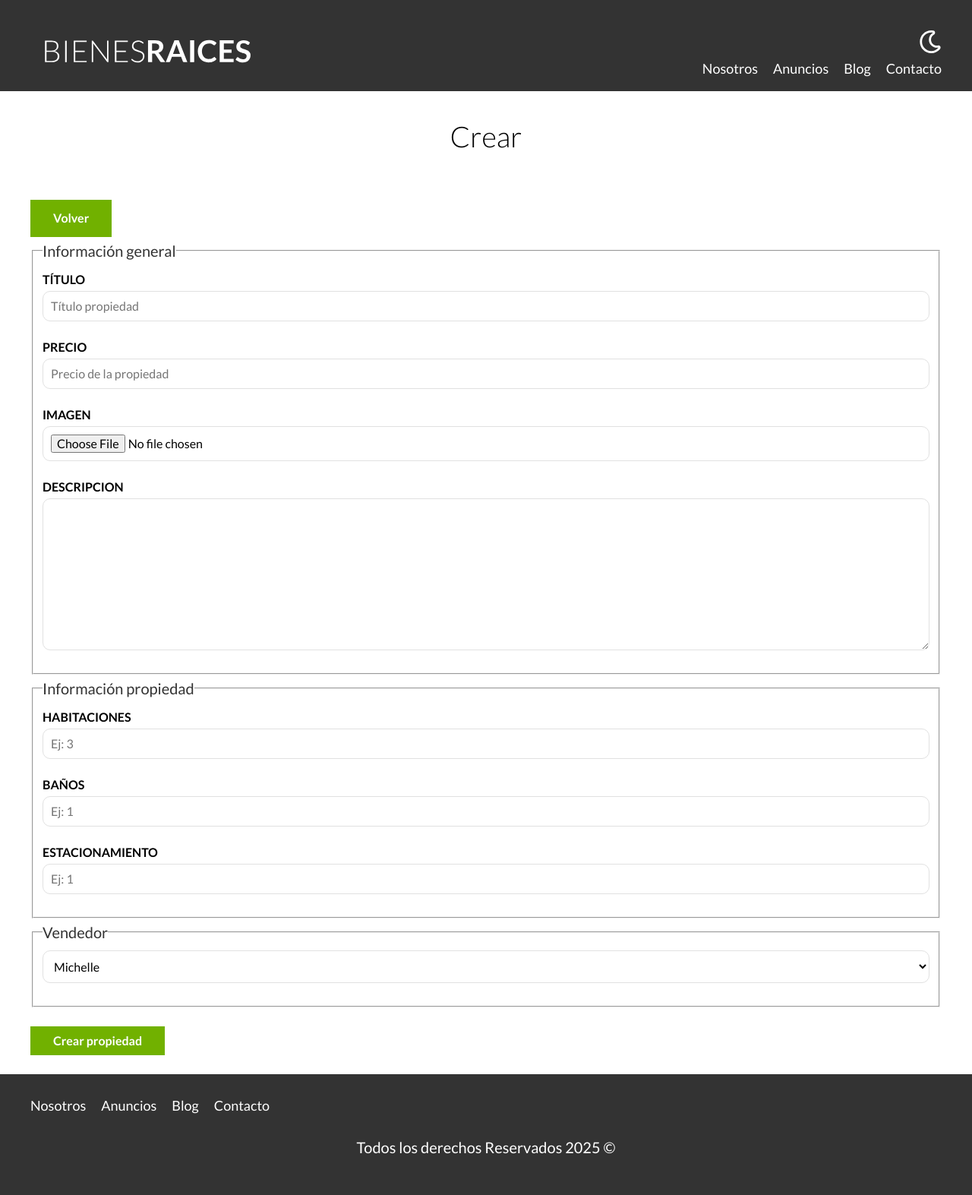
After one commit to Michelle453/bienes-raices, a PHP site: page /admin/propiedades/crear.php in a window 1280 px wide. The commit adds this page. Shown: the whole page at 76% size. Run offline with PHP 8.4, Linux system fonts and the light colour scheme.

Commit message:
Agregar archivos para CRUD y formulario crear

```diff
--- /dev/null
+++ b/admin/propiedades/crear.php
@@ -0,0 +1,71 @@
+<?php
+
+    require '../../includes/funciones.php';
+
+    incluirTemplate('header');
+?>
+
+    <main class="contenedor seccion">
+        <h1>Crear</h1>
+
+        <a href="/admin" class="boton boton-verde">Volver</a>
+
+        <form action="" class="formulario">
+            <fieldset>
+                <legend>
+                    Información general
+                </legend>
+
+                <label for="titulo">Título</label>
+                <input type="text" id="titulo" placeholder="Título propiedad">
+
+                <label for="precio">Precio</label>
+                <input type="number" id="precio" placeholder="Precio de la propiedad">
+
+                <label for="imagen">Imagen</label>
+                <input type="file" id="imagen" accept="image/jpeg, image/png">
+
+                <label for="descripcion">Descripcion</label>
+                <textarea name="" id="descripcion"></textarea>
+
+            </fieldset>
+
+            <fieldset>
+                <legend>
+                    Información propiedad
+                </legend>
+
+                <label for="habitaciones">Habitaciones</label>
+                <input type="number" id="habitaciones" placeholder="Ej: 3" min="1">
+
+                <label for="wc">Baños</label>
+                <input type="number" id="wc" placeholder="Ej: 1" min="1">
+
+                <label for="estacionamiento">Estacionamiento</label>
+                <input type="number" id="estacionamiento" placeholder="Ej: 1" min="1">
+
+            </fieldset>
+
+            <fieldset>
+                <legend>
+                    Vendedor
+                </legend>
+
+                <select name="" id="">
+                    <option value="1">Michelle</option>
+                    <option value="2">juan</option>
+                </select>
+
+            </fieldset>
+
+            <input type="submit" class="boton boton-verde" value="Crear propiedad">
+
+        </form>
+
+    </main>
+
+
+<?php
+
+    incluirTemplate('footer');
+?>
--- a/includes/templates/footer.php
+++ b/includes/templates/footer.php
@@ -14,7 +14,7 @@
 
 </footer>
 
-    <script src="build/js/bundle.min.js"></script>
+    <script src="/build/js/bundle.min.js"></script>
 
 </body>
 </html>
--- a/includes/templates/header.php
+++ b/includes/templates/header.php
@@ -4,7 +4,7 @@
     <meta charset="UTF-8">
     <meta name="viewport" content="width=device-width, initial-scale=1.0">
     <title>Bienes Raíces</title>
-    <link rel="stylesheet" href="build/css/app.css">
+    <link rel="stylesheet" href="/build/css/app.css">
 </head>
 <body>
 
@@ -12,15 +12,15 @@
         <div class="contenedor contenido-header">
             <div class="barra">
                 <a href="index.php">
-                    <img src="build/img/logo.svg" alt="Logotipo de Bienes Raíces">
+                    <img src="/build/img/logo.svg" alt="Logotipo de Bienes Raíces">
                 </a>
 
                 <div class="mobile-menu">
-                    <img src="build/img/barras.svg" alt="Icono menu responsive">
+                    <img src="/build/img/barras.svg" alt="Icono menu responsive">
                 </div>
 
                 <div class="derecha">
-                    <img src="build/img/dark-mode.svg" alt="Boton Dark Mode" class="dark-mode-boton">
+                    <img src="/build/img/dark-mode.svg" alt="Boton Dark Mode" class="dark-mode-boton">
                     <nav class="navegacion">
                         <a href="nosotros.php">Nosotros</a>
                         <a href="anuncios.php">Anuncios</a>
```
Also changed, not shown: admin/index.php (added, +19 -0 lines), admin/propiedades/actualizar.php (added, +16 -0 lines), admin/propiedades/borrar.php (added, +16 -0 lines), 4 other files.
